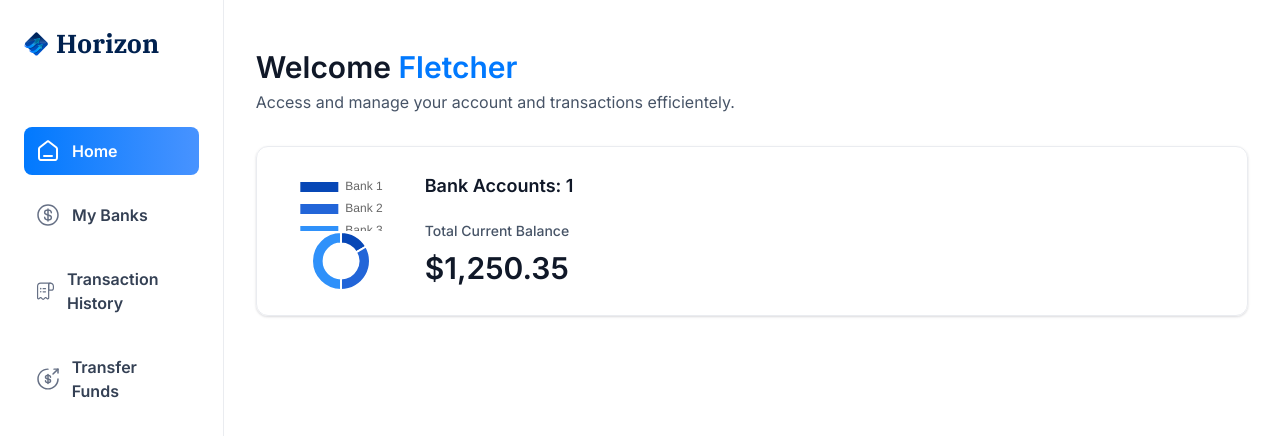
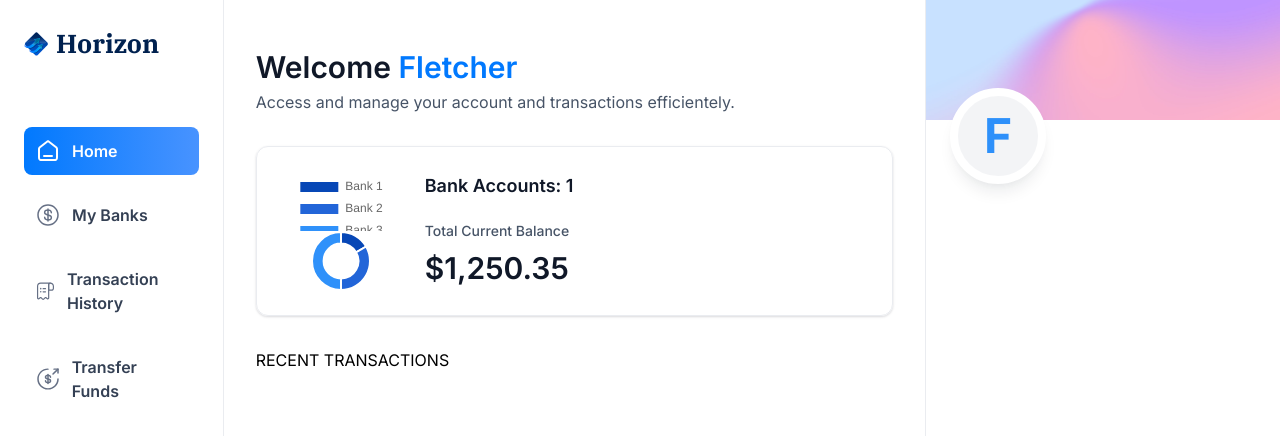
Before and after one commit to max-fletcher/banking_tutorial_jsmastery, a Next.js app: page / in a window 1280 px wide. Shown: the top 436 px of the page. Built offline with nearby package versions, Linux system fonts and the light colour scheme.

Commit message:
Done upto 1:20:23. In the middle of making RightSidebar.

```diff
--- a/app/(root)/page.tsx
+++ b/app/(root)/page.tsx
@@ -1,4 +1,5 @@
 import HeaderBox from "@/HeaderBox"
+import RightSidebar from "@/RightSidebar"
 import TotalBalanceBox from "@/TotalBalanceBox"
 
 const Home = () => {
@@ -21,7 +22,15 @@ const Home = () => {
             totalCurrentBalance={1250.35}
           />
         </header>
+
+        RECENT TRANSACTIONS
       </div>
+
+      <RightSidebar
+        user={loggedIn}
+        transactions={[]}
+        banks={[]}
+      />
     </section>
   )
 }
--- /dev/null
+++ b/src/RightSidebar.tsx
@@ -0,0 +1,19 @@
+const RightSidebar = ({user, transactions, banks}: RightSidebarProps) => {
+  return (
+    <aside className="right-sidebar">
+      <section className="flex flex-col pb-8">
+        {/* NOTE: Apparantly, we can use this self-closing tag because we are using bg-gradient-mesh(gradient-mesh is defined in tailwind.config.ts) and bg-gradient-mesh is resolved
+        to background-image: url(/icons/gradient-mesh.svg); so it will render an image so we don't need to have any content inside the div. */}
+        <div className="profile-banner" />
+        <div className="profile">
+          <div className="profile-img">
+            {/* NOTE: "user.firstName[0]" signifies the first character of the user's name */}
+            <span className="text-5xl font-bold text-blue-500">{user.firstName[0]}</span>
+          </div>
+        </div>
+      </section>
+    </aside>
+  )
+}
+
+export default RightSidebar
```
